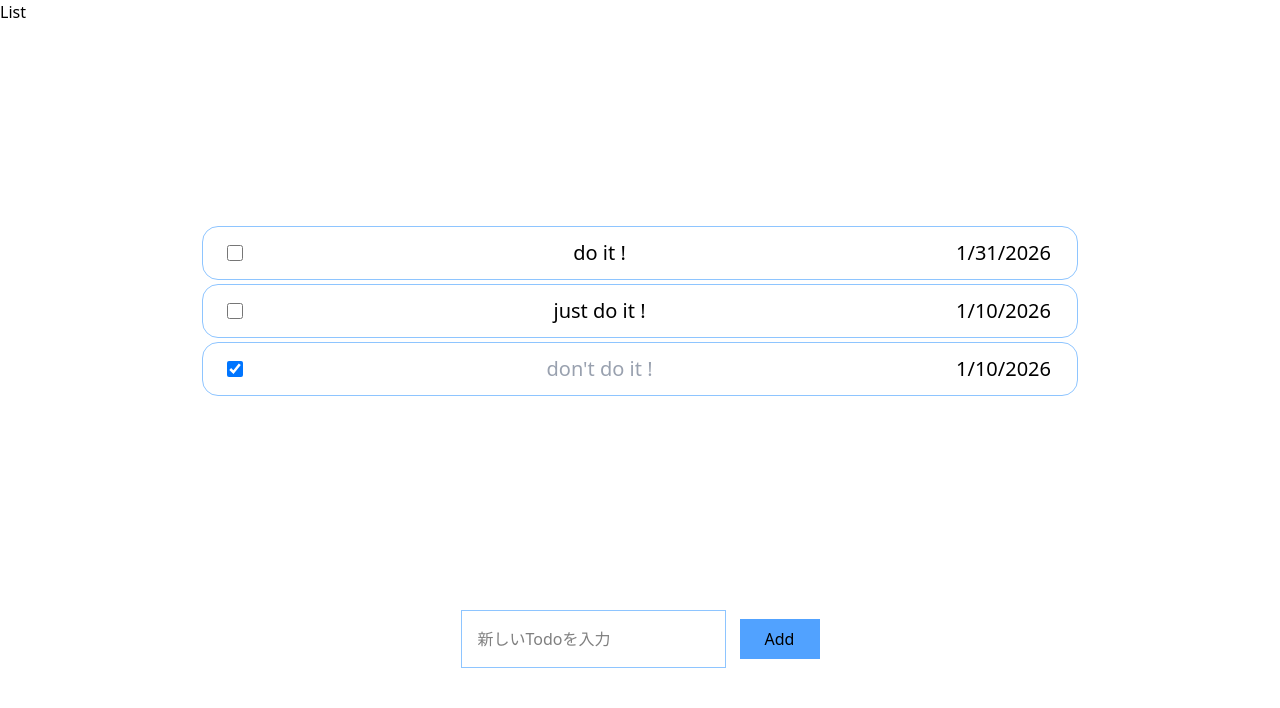
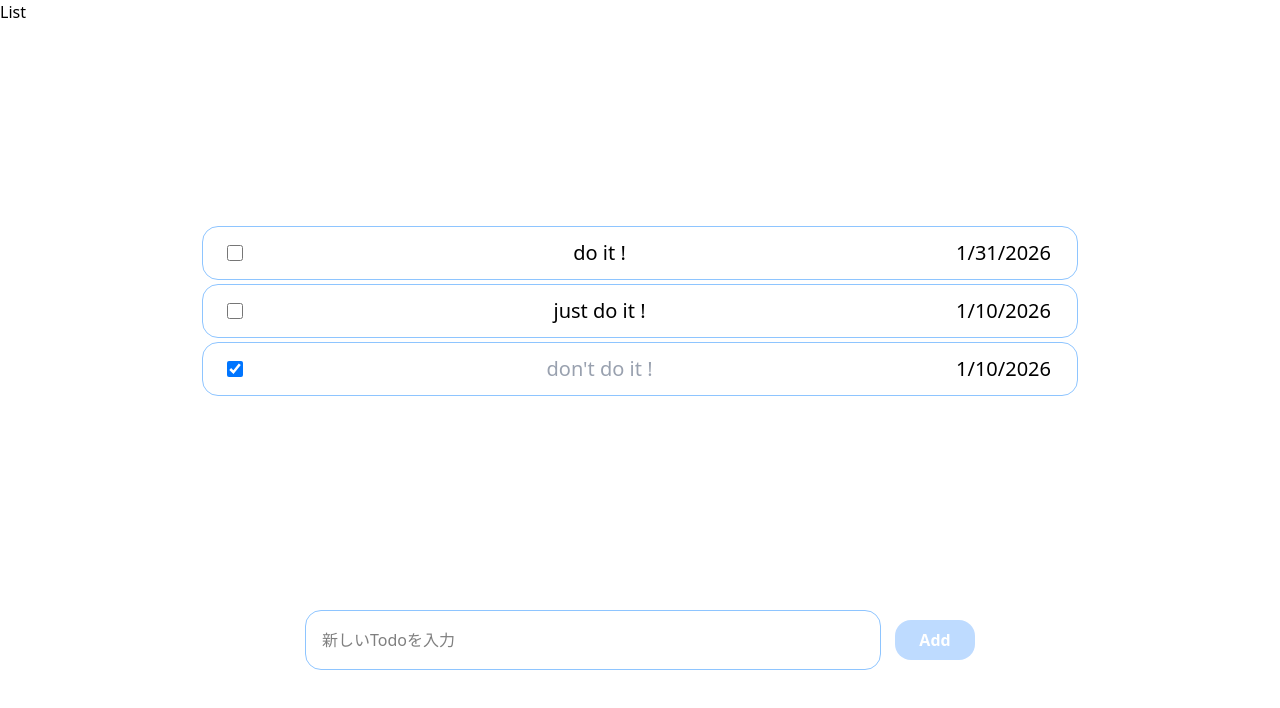
Before and after one commit to UdokuSeikou/todo-app, a React (Vite) app: page / in a window 1280 px wide. Shown: the top 708 px of the page. Built offline with nearby package versions, Linux system fonts and the light colour scheme.

Commit message:
AddTodoにて、Addボタンが非活性状態のときにデザインを変更

```diff
--- a/src/components/ui/AddTodo/AddTodo.tsx
+++ b/src/components/ui/AddTodo/AddTodo.tsx
@@ -45,14 +45,17 @@ export default function AddTodo({ sendText }: AddTodoProps) {
 	};
 
 	return (
-		<form onSubmit={(e) => handleSubmit(e)}>
+		<form
+			onSubmit={(e) => handleSubmit(e)}
+			className="flex items-center justify-center"
+		>
 			<div className="m-3 flex items-center justify-center">
 				<input
 					type="text"
 					name="textInput"
 					id="textInput"
 					placeholder="新しいTodoを入力"
-					className="border border-blue-300 p-4"
+					className="h-15 w-xl flex-auto rounded-2xl border border-blue-300 p-4"
 					onChange={(e) => handlerOnChange(e)}
 					onKeyDown={(e) => handlerOnKeyDown(e)}
 					value={textValue}
@@ -60,7 +63,7 @@ export default function AddTodo({ sendText }: AddTodoProps) {
 				<button
 					type="submit"
 					disabled={isDisabled}
-					className="ml-3.5 h-10 w-20 bg-blue-400"
+					className={`ml-3.5 h-10 w-20 rounded-2xl font-bold text-white ${isDisabled ? 'bg-blue-200' : 'bg-blue-400'} `}
 				>
 					Add
 				</button>
```
